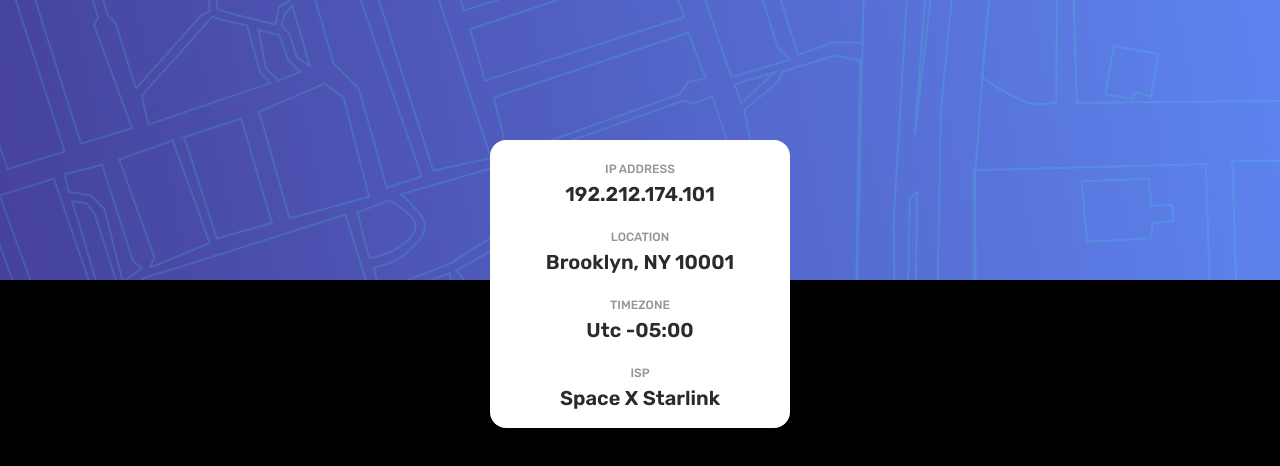
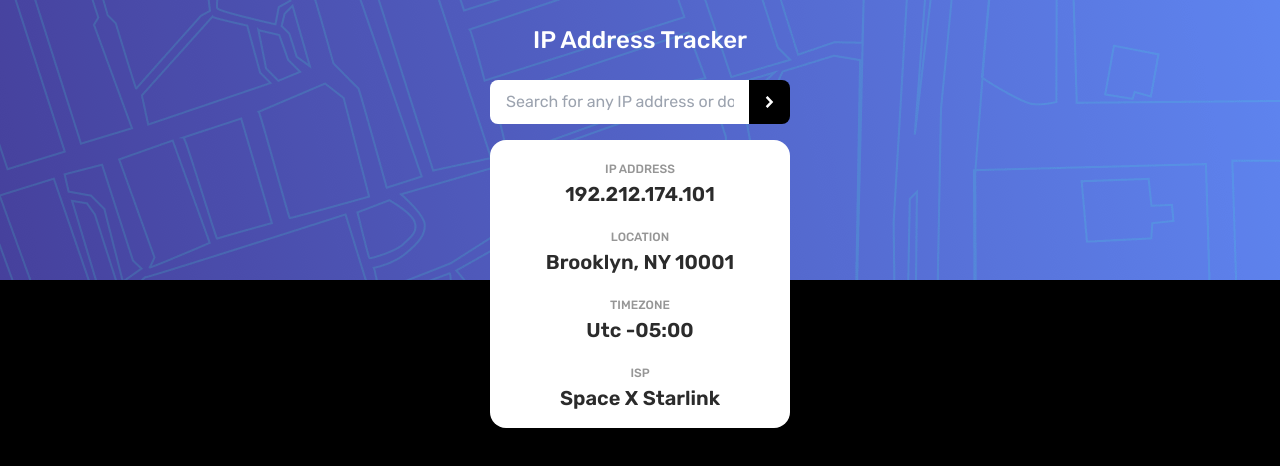
Before and after one commit to Nahuel-circulo/ip-address-tracker, a React (Vite) app: page / in a window 1280 px wide. Shown: the top 466 px of the page. Built offline with nearby package versions, Linux system fonts and the light colour scheme.

Commit message:
search input

```diff
--- a/src/App.tsx
+++ b/src/App.tsx
@@ -1,9 +1,17 @@
+import ArrowIcon from '/images/icon-arrow.svg';
 
 function App() {
 
   return (
     <main className="min-h-screen bg-black ">
       <header className="font-rubik relative bg-hero-mobile md:bg-hero-desktop h-[280px]   bg-cover bg-center w-full">
+
+        <h1 className="py-6 text-2xl font-medium text-center text-white">IP Address Tracker </h1>
+        <div className="flex justify-center mx-auto max-w-[300px]">
+          <input className="w-full pl-4 rounded-s-lg" type="search" placeholder="Search for any IP address or domain" />
+          <button aria-label="search" className="p-4 text-white bg-black rounded-e-lg"> <img src={ArrowIcon} alt="arrow-icon" /></button>
+        </div>
+
         <div className="grid items-center p-4 bg-white rounded-2xl max-w-[300px] left-0 right-0 mx-auto gap-4 absolute top-1/2 ">
           <div className="text-center">
             <span className="text-xs font-medium uppercase text-dark-gray">ip address</span>
```
